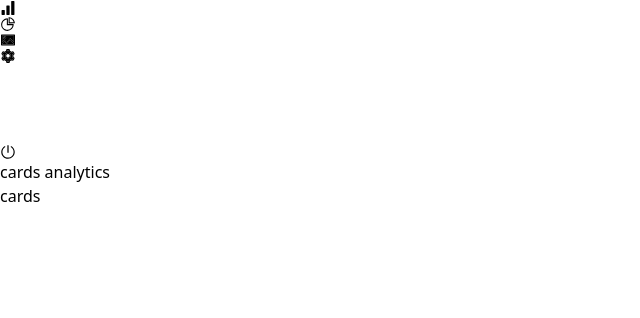
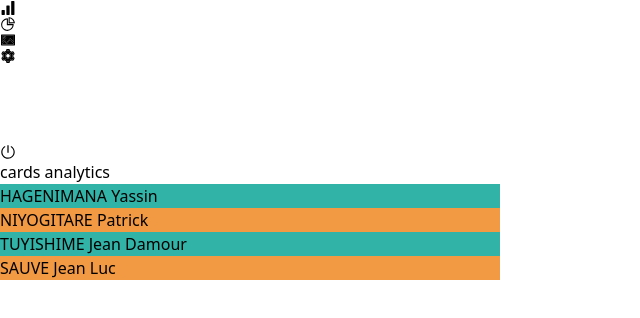
Before and after one commit to Mugisha-isaac/dashboard, a Next.js app: page / in a window 1280 px wide. Shown: the top 318 px of the page, without its empty margins (0-640 px from the left). Built offline with nearby package versions, Linux system fonts and the light colour scheme.

Commit message:
solved issue and working on cards info

```diff
--- a/components/CardComponent.tsx
+++ b/components/CardComponent.tsx
@@ -1,5 +1,13 @@
-export default function Home() {
-    return(
-        <div>cards</div>
+import { FunctionComponent } from "react"
+import { ICard } from "../types"
+
+const CardComponent:FunctionComponent<{card:ICard}> = ({card:{card_name,rating,exp_date,cvv,color}}) => {
+    let background_color = color;
+    return (
+        <div style={{backgroundColor: background_color}} className="rounded-lg w-40 h-20">
+            <p>{card_name}</p>
+        </div>
     )
 }
+
+export default CardComponent
--- /dev/null
+++ b/components/CardsComponent.tsx
@@ -0,0 +1,15 @@
+import {Cards} from '../data'
+import CardComponent from './CardComponent'
+export default function CardsComponent() {
+    return(
+        <div>
+            {
+                Cards.map(card=>(
+                    <div className='flex flex-wrap'>
+                        <CardComponent card={card} key={card.card_name} />
+                    </div>
+                ))
+            }
+        </div>
+    )
+}
--- /dev/null
+++ b/data.ts
@@ -0,0 +1,33 @@
+import { ICard } from './types'
+
+
+export const Cards:ICard[]= [
+    {
+        card_name:'HAGENIMANA Yassin',
+        rating:5,
+        exp_date:'17/22',
+        cvv:1884,
+        color: '#32B3A7'
+    },
+    {
+        card_name:'NIYOGITARE Patrick',
+        rating:4,
+        exp_date:'18/24',
+        cvv:2078,
+        color: '#F29943'
+    },
+    {
+        card_name:'TUYISHIME Jean Damour',
+        rating:3,
+        exp_date:'10/26',
+        cvv:2148,
+        color: '#32B3A7'
+    },
+    {
+        card_name:'SAUVE Jean Luc',
+        rating:3,
+        exp_date:'12/27',
+        cvv:20748,
+        color: '#F29943'
+    }
+]
--- a/pages/index.tsx
+++ b/pages/index.tsx
@@ -1,7 +1,7 @@
 import Head from 'next/head'
 import Image from 'next/image'
 import {AiFillSignal,AiOutlinePieChart,AiTwotonePicture,AiTwotoneSetting,AiOutlinePoweroff} from 'react-icons/ai'
-import CardComponent from '../components/CardComponent';
+import CardsComponent from '../components/CardsComponent';
 
 export default function Home() {
   return (
@@ -15,8 +15,8 @@ export default function Home() {
          <AiOutlinePoweroff className='w-8 h-6' style={{marginTop:'80px'}} />
        </div>
        <span className='text-white text-lg absolute top-7 left-10 px-10'>cards analytics</span>
-       <div className='bg-red-400 absolute' style={{width:'500px',height:'200px',top:'80px', left:'80px'}}>
-         <CardComponent/>
+       <div className='absolute' style={{width:'500px',height:'200px',top:'80px', left:'80px'}}>
+         <CardsComponent/>
        </div>
      </div>
     </div>
--- /dev/null
+++ b/postcss.config.js
@@ -0,0 +1,6 @@
+module.exports = {
+  plugins: [
+    'tailwindcss',
+    'postcss-preset-env',
+  ],
+}
--- /dev/null
+++ b/types.ts
@@ -0,0 +1,7 @@
+export interface ICard{
+    card_name:string,
+    rating: number,
+    exp_date:string,
+    cvv:number,
+    color:string
+}
```
Also changed, not shown: package.json (+6 -4 lines), 1 other file (tests, documents, lock files or other folders).
